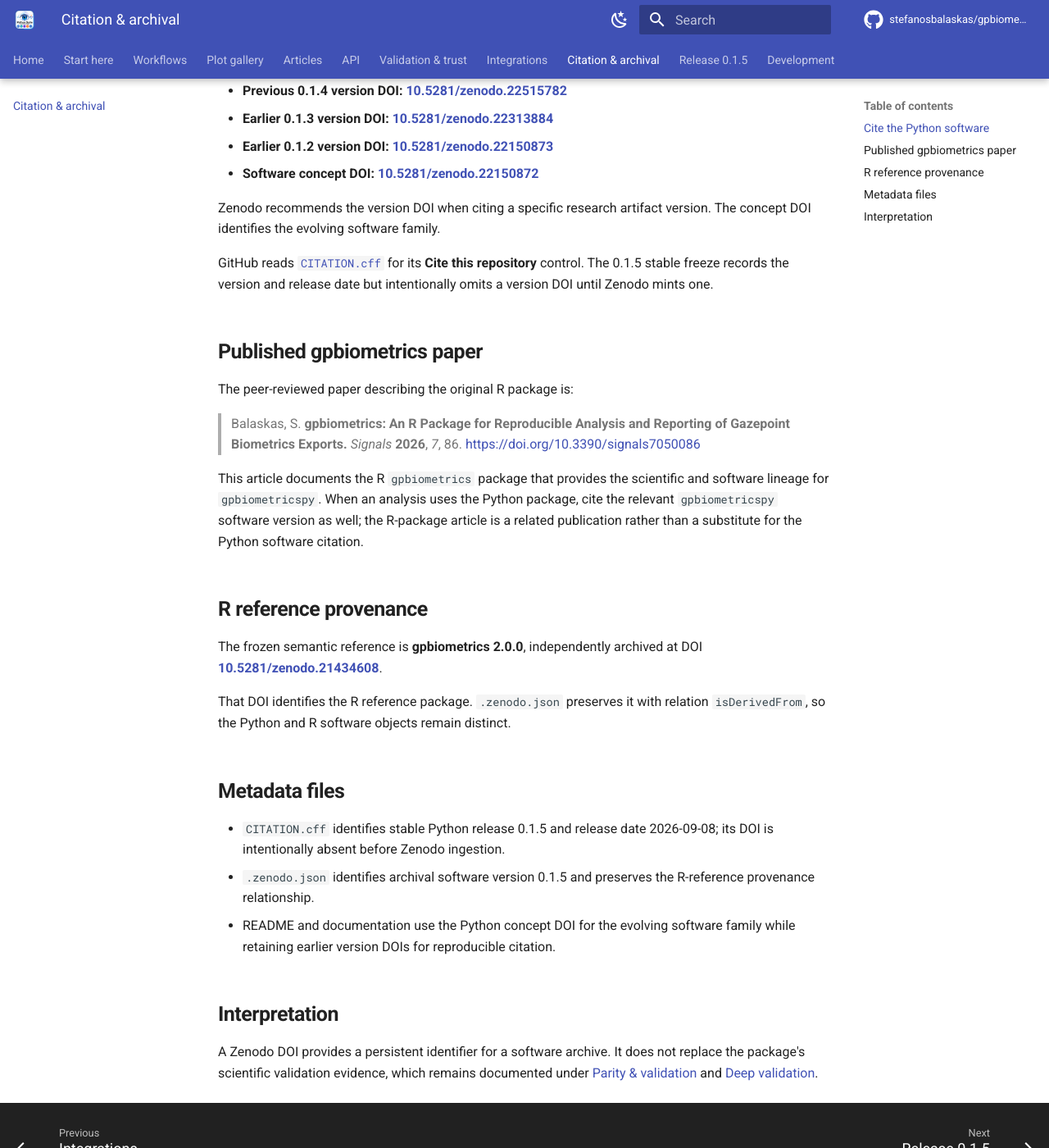
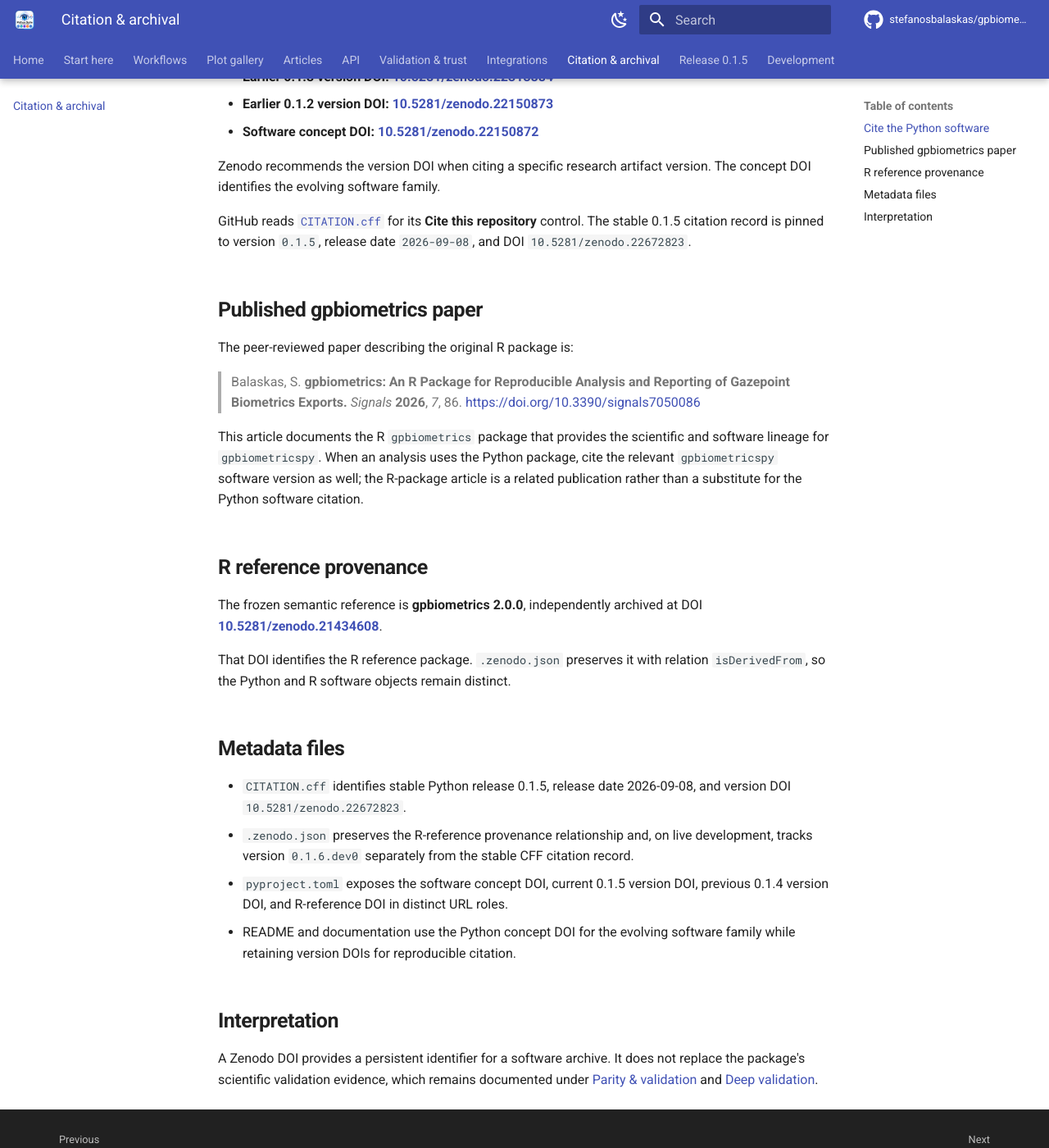
Before and after one commit to stefanosbalaskas/gpbiometricspy, an MkDocs documentation site: the page built from docs/citation.md, in a window 1280 px wide and 1400 px high, scrolled down 509 px. Shown: the whole window at 82% size. Built offline with MkDocs 1.6.1 and Material for MkDocs 9.7.7, drawn with Linux system fonts in a browser that asks for light colours; comment, search, counter and statistics services are not loaded; some of the changed text lies outside the part shown.

Commit message:
chore: close out gpbiometricspy 0.1.5 archival metadata (#105)
Pin the genuine Zenodo 0.1.5 version DOI 10.5281/zenodo.22672823, preserve the concept/previous/R-reference DOI roles, and return live repository identity to 0.1.6.dev0 without modifying immutable v0.1.5, GitHub Release, or PyPI artifacts.

```diff
--- a/docs/citation.md
+++ b/docs/citation.md
@@ -1,16 +1,16 @@
 # Citation and archival
 
-`gpbiometricspy` is archived through the Zenodo GitHub integration.
+`gpbiometricspy` is archived through Zenodo.
 
 <div class="gp-version-note">
-<strong>Current citation state:</strong> stable Python release <code>0.1.5</code> (2026-09-08). Its version-specific Zenodo DOI will be added only after Zenodo ingests the immutable <code>v0.1.5</code> GitHub release; the software concept DOI remains the identifier for the evolving record.
+<strong>Current citation state:</strong> stable Python release <code>0.1.5</code> (2026-09-08) is archived at Zenodo DOI <strong>10.5281/zenodo.22672823</strong>. Live repository development proceeds as <code>0.1.6.dev0</code>, while the software concept DOI remains the identifier for the evolving record.
 </div>
 
 ## Cite the Python software
 
-For reproducibility, cite the exact software release used. During the pre-ingestion window for 0.1.5, use the release/tag metadata and update the citation with the minted 0.1.5 version DOI once Zenodo publishes it.
+For reproducibility, cite the exact software release used.
 
-- **0.1.5 version DOI:** pending Zenodo ingestion — not invented in release metadata
+- **0.1.5 version DOI:** **[10.5281/zenodo.22672823](https://doi.org/10.5281/zenodo.22672823)**
 - **Previous 0.1.4 version DOI:** **[10.5281/zenodo.22515782](https://doi.org/10.5281/zenodo.22515782)**
 - **Earlier 0.1.3 version DOI:** **[10.5281/zenodo.22313884](https://doi.org/10.5281/zenodo.22313884)**
 - **Earlier 0.1.2 version DOI:** **[10.5281/zenodo.22150873](https://doi.org/10.5281/zenodo.22150873)**
@@ -18,7 +18,7 @@
 
 Zenodo recommends the version DOI when citing a specific research artifact version. The concept DOI identifies the evolving software family.
 
-GitHub reads [`CITATION.cff`](https://github.com/stefanosbalaskas/gpbiometricspy/blob/main/CITATION.cff) for its **Cite this repository** control. The 0.1.5 stable freeze records the version and release date but intentionally omits a version DOI until Zenodo mints one.
+GitHub reads [`CITATION.cff`](https://github.com/stefanosbalaskas/gpbiometricspy/blob/main/CITATION.cff) for its **Cite this repository** control. The stable 0.1.5 citation record is pinned to version `0.1.5`, release date `2026-09-08`, and DOI `10.5281/zenodo.22672823`.
 
 ## Published gpbiometrics paper
 
@@ -36,9 +36,10 @@
 
 ## Metadata files
 
-- `CITATION.cff` identifies stable Python release 0.1.5 and release date 2026-09-08; its DOI is intentionally absent before Zenodo ingestion.
-- `.zenodo.json` identifies archival software version 0.1.5 and preserves the R-reference provenance relationship.
-- README and documentation use the Python concept DOI for the evolving software family while retaining earlier version DOIs for reproducible citation.
+- `CITATION.cff` identifies stable Python release 0.1.5, release date 2026-09-08, and version DOI `10.5281/zenodo.22672823`.
+- `.zenodo.json` preserves the R-reference provenance relationship and, on live development, tracks version `0.1.6.dev0` separately from the stable CFF citation record.
+- `pyproject.toml` exposes the software concept DOI, current 0.1.5 version DOI, previous 0.1.4 version DOI, and R-reference DOI in distinct URL roles.
+- README and documentation use the Python concept DOI for the evolving software family while retaining version DOIs for reproducible citation.
 
 ## Interpretation
 
--- a/pyproject.toml
+++ b/pyproject.toml
@@ -4,7 +4,7 @@
 
 [project]
 name = "gpbiometricspy"
-version = "0.1.5"
+version = "0.1.6.dev0"
 description = "Python port of gpbiometrics 2.0.0 for Gazepoint biometric workflows"
 readme = "README.md"
 license = "MIT"
@@ -82,6 +82,7 @@
 RReference = "https://stefanosbalaskas.github.io/gpbiometrics/"
 RReferenceDOI = "https://doi.org/10.5281/zenodo.21434608"
 DOI = "https://doi.org/10.5281/zenodo.22150872"
+VersionDOI = "https://doi.org/10.5281/zenodo.22672823"
 PreviousVersionDOI = "https://doi.org/10.5281/zenodo.22515782"
 Issues = "https://github.com/stefanosbalaskas/gpbiometricspy/issues"
 PyPI = "https://pypi.org/project/gpbiometricspy/"
--- a/src/gpbiometricspy/__init__.py
+++ b/src/gpbiometricspy/__init__.py
@@ -275,7 +275,7 @@
 
 _register_pending_exports(PENDING_EXPORTS)
 
-__version__ = "0.1.5"
+__version__ = "0.1.6.dev0"
 __all__ = [*R_EXPORTS, "R_EXPORTS", "IMPLEMENTED_EXPORTS", "PENDING_EXPORTS", "ParityNotImplementedError", "ReportText", "kiosk_demo_files", "kiosk_demo_overview", "kiosk_demo_path", "kiosk_demo_trial_design", "load_kiosk_demo"]
 
 # Python-native convenience helpers; intentionally not members of the frozen R_EXPORTS contract.
```
Also changed, not shown: README.md (+3 -2 lines), RELEASE_CHECKLIST.md (+16 -5 lines), RELEASE_NOTES_0.1.5.md (+12 -2 lines), docs/index.md (+2 -1 lines), docs/release-0.1.5.md (+1 -1 lines), .zenodo.json, docs/assets/generated/manifest.json, 6 other files.
